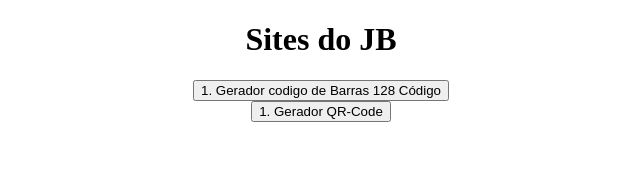
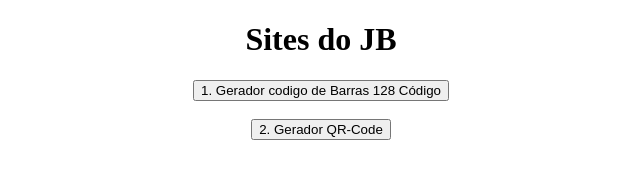
Before and after one commit to JB3005/MeusSites, a plain HTML site: page index.html in a window 1280 px wide. Shown: the whole page, without its empty margins (319-959 px from the left). Drawn offline with Linux system fonts and the light colour scheme.

Commit message:
Update index.html

```diff
--- a/index.html
+++ b/index.html
@@ -12,7 +12,8 @@
 
     <h1 style="text-align: center;">Sites do JB</h1>
 
-    <button type="button", onclick="location.href = 'https://jbsilvadev.github.io/MeusSites/CodBarras/';">1. Gerador codigo de Barras 128 Código</button><br>
-    <button type="button", onclick="location.href = 'https://jbsilvadev.github.io/MeusSites/qrcode/';">1. Gerador QR-Code</button>
+    <button type="button", onclick="location.href = 'https://jbsilvadev.github.io/MeusSites/CodBarras/';">1. Gerador codigo de Barras 128 Código</button>
+    <br><br>
+    <button type="button", onclick="location.href = 'https://jbsilvadev.github.io/MeusSites/qrcode/';">2. Gerador QR-Code</button>
 </body>
 </html>
```
